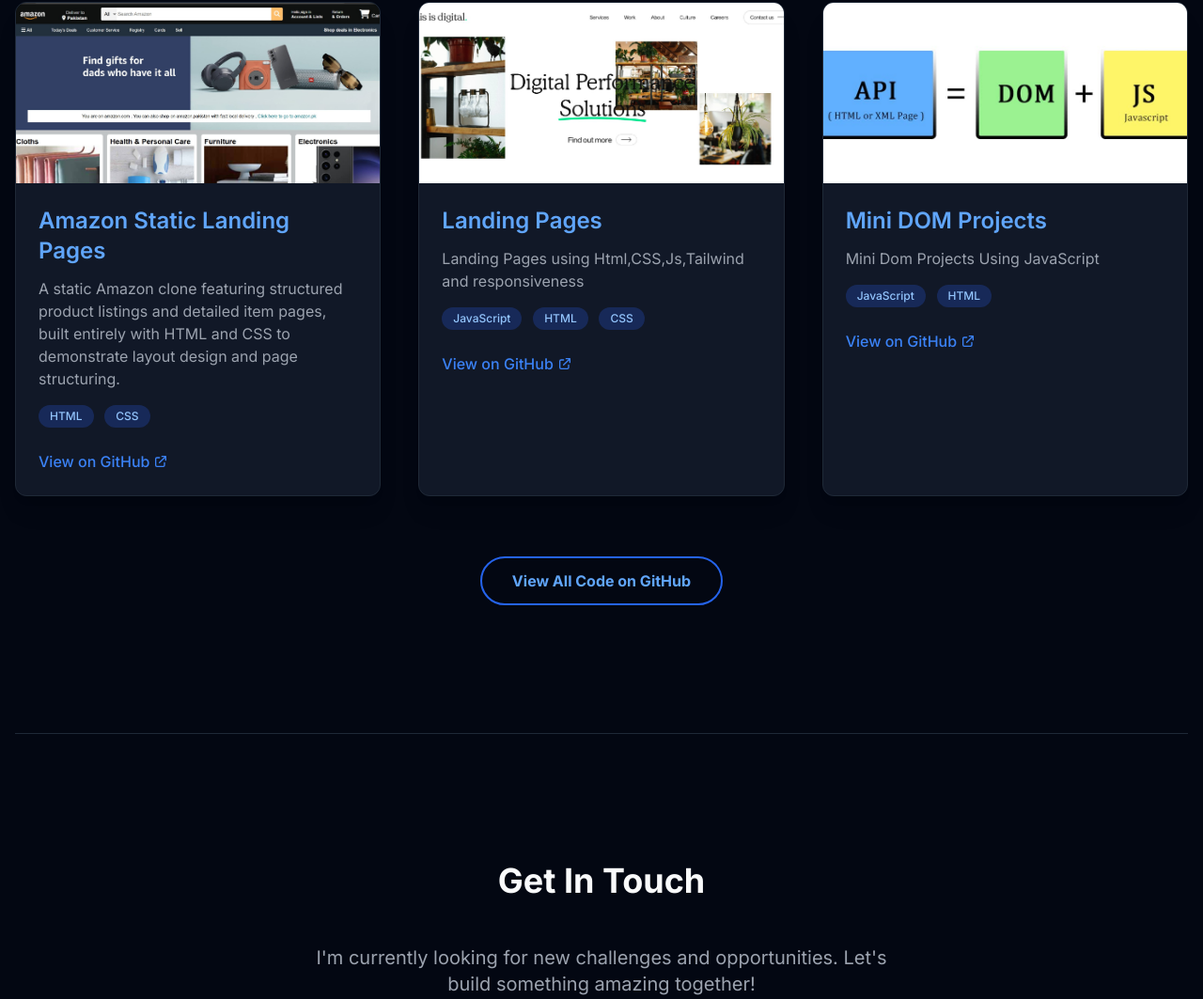
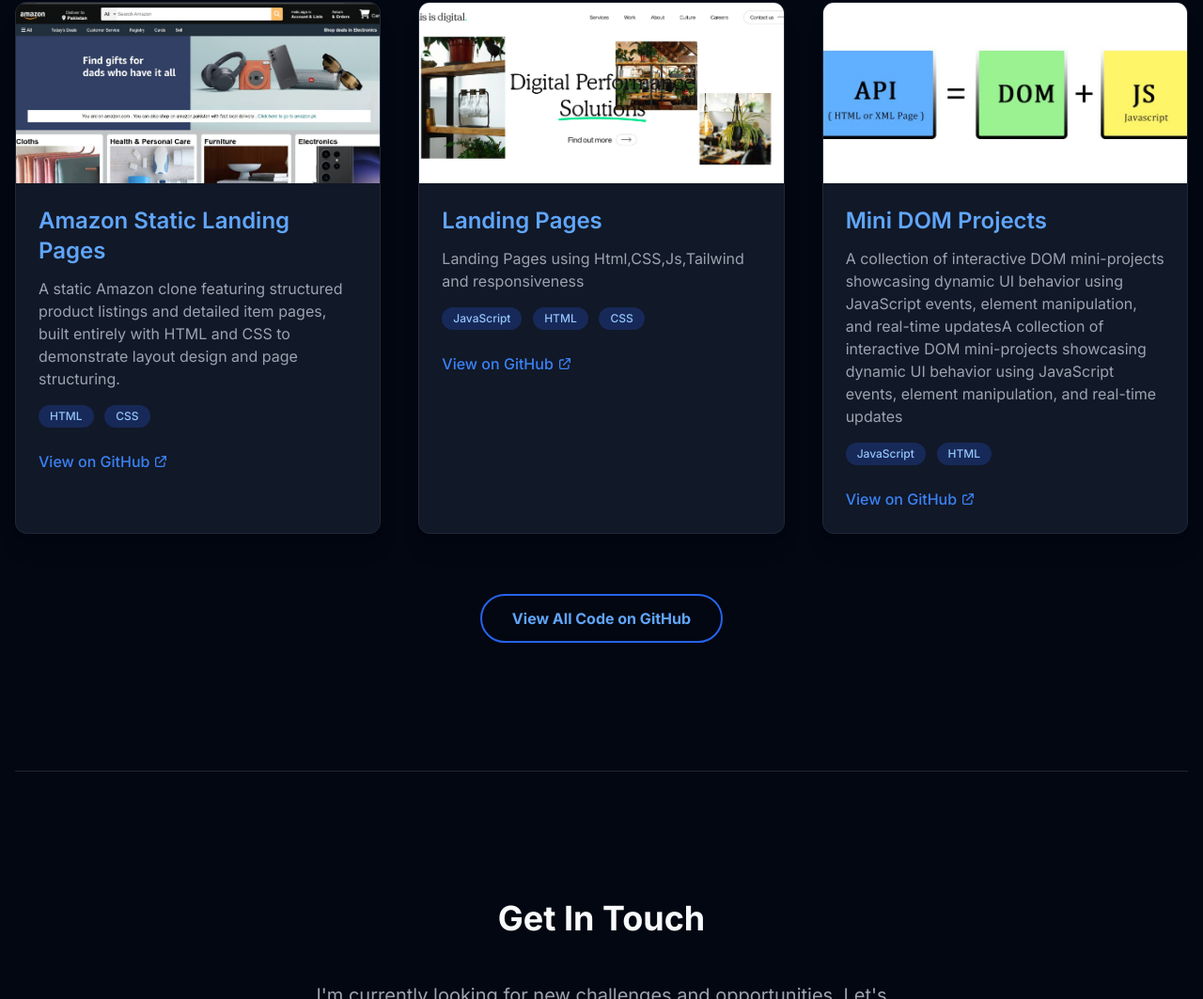
Before and after one commit to SultanAli41/Portfolio, a plain HTML site: page index.html in a window 1280 px wide. Shown: the part 1915-2978 px from the top of the page at 94% size. Drawn offline with nearby package versions, Linux system fonts and the light colour scheme.

Commit message:
My-Portolio

```diff
--- a/index.html
+++ b/index.html
@@ -189,7 +189,7 @@
                     <img src="Dom-Js.jpg" alt="Design Landing Page" class="w-full h-48 object-cover">
                     <div class="p-6">
                         <h3 class="text-2xl font-semibold mb-3 text-blue-400">Mini DOM Projects</h3>
-                        <p class="text-gray-400 mb-4">Mini Dom Projects Using JavaScript</p>
+                        <p class="text-gray-400 mb-4">A collection of interactive DOM mini-projects showcasing dynamic UI behavior using JavaScript events, element manipulation, and real-time updatesA collection of interactive DOM mini-projects showcasing dynamic UI behavior using JavaScript events, element manipulation, and real-time updates</p>
                         <p class="text-sm font-medium text-gray-500 mb-4">
                             <span class="inline-block bg-blue-900/50 text-blue-300 px-3 py-1 rounded-full text-xs interactive mr-2">JavaScript</span>
                             <span class="inline-block bg-blue-900/50 text-blue-300 px-3 py-1 rounded-full text-xs interactive mr-2">HTML</span>
```
